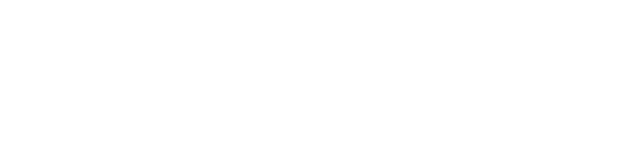
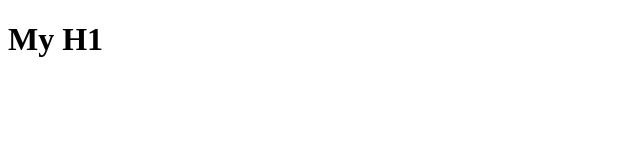
Before and after one commit to woozyfr/helloWorld, a plain HTML site: page index.html in a window 1280 px wide. Shown: the whole page, without its empty margins (0-640 px from the left). Drawn offline with Linux system fonts and the light colour scheme.

Commit message:
Add H1
Add H1 quickly

```diff
--- a/index.html
+++ b/index.html
@@ -6,6 +6,6 @@
     <title>Mytitle</title>
 </head>
 <body>
-
+    <h1>My H1</h1>
 </body>
 </html>
```
